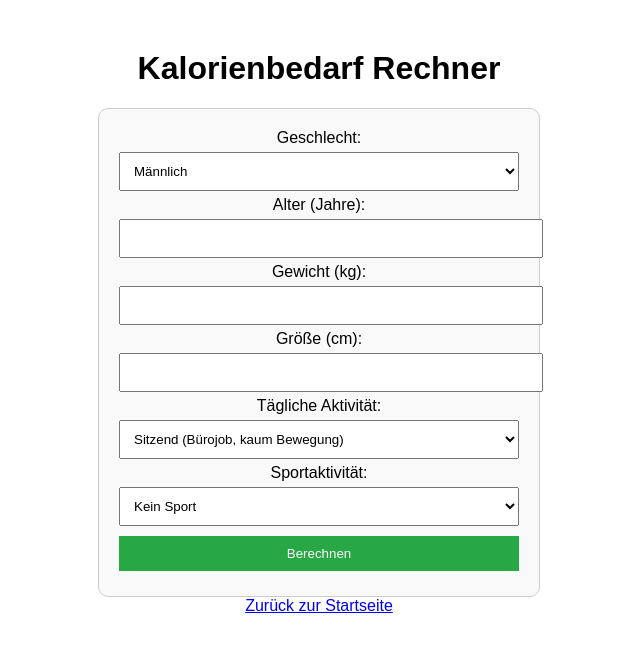
After one commit to quentin050602/meine-website, a Flask app: page /kalorien in a window 1280 px wide. The commit adds this page. Shown: the top 652 px of the page, without its empty margins (321-961 px from the left). Run offline with Flask 3, Linux system fonts and the light colour scheme; some libraries are stand-ins or nearby versions.

```diff
--- a/app.py
+++ b/app.py
@@ -74,6 +74,66 @@ def download_file(filename):
         return "Datei nicht gefunden", 404
 
     return send_file(file_path, as_attachment=True)
+
+
+#Logik Kalorienrechner
+
+def calculate_tdee(gender, age, weight, height, job_activity, sport_frequency):
+    """Berechnet den Gesamtumsatz (TDEE) basierend auf verschiedenen Faktoren."""
+
+    # Grundumsatz (BMR) nach Mifflin-St Jeor Formel
+    if gender == "male":
+        bmr = (10 * weight) + (6.25 * height) - (5 * age) + 5
+    else:
+        bmr = (10 * weight) + (6.25 * height) - (5 * age) - 161
+
+    # Aktivitätsfaktoren für verschiedene Berufsgruppen
+    activity_factors = {
+        "sedentary": 1.2,  # Bürojob, kaum Bewegung
+        "lightly_active": 1.375,  # Leichte Bewegung (z. B. Lehrer, Verkäufer)
+        "moderately_active": 1.55,  # Handwerker, Kellner
+        "very_active": 1.725,  # Bauarbeiter, Landwirt
+        "extremely_active": 1.9,  # Leistungssportler, Schwerstarbeit
+    }
+
+    # Sportkalorien basierend auf der Trainingshäufigkeit
+    sport_calories = {
+        "none": 0,
+        "light": 200,
+        "moderate": 400,
+        "heavy": 600,
+        "extreme": 800,
+    }
+
+    # Berechnung des Gesamtumsatzes
+    if job_activity not in activity_factors or sport_frequency not in sport_calories:
+        return None  # Falls falsche Eingaben gemacht wurden
+
+    tdee = bmr * activity_factors[job_activity] + sport_calories[sport_frequency]
+    return round(tdee, 2)
+
+#Route Kalorien
+@app.route('/kalorien', methods=['GET', 'POST'])
+def kalorien():
+    result = None
+    if request.method == 'POST':
+        try:
+            gender = request.form['gender']
+            age = int(request.form['age'])
+            weight = float(request.form['weight'])
+            height = float(request.form['height'])
+            job_activity = request.form['job_activity']
+            sport_frequency = request.form['sport_frequency']
+
+            # Berechnung des Kalorienbedarfs
+            result = calculate_tdee(gender, age, weight, height, job_activity, sport_frequency)
+
+        except ValueError:
+            result = "Ungültige Eingabe, bitte überprüfe deine Werte."
+
+    return render_template('kalorien.html', result=result)
+
+
 
 
 
--- /dev/null
+++ b/templates/Kalorien.html
@@ -0,0 +1,90 @@
+<!DOCTYPE html>
+<html lang="de">
+<head>
+    <meta charset="UTF-8">
+    <meta name="viewport" content="width=device-width, initial-scale=1.0">
+    <title>Kalorienbedarf Rechner</title>
+    <style>
+        body {
+            font-family: Arial, sans-serif;
+            text-align: center;
+            margin: 50px;
+        }
+        form {
+            max-width: 400px;
+            margin: auto;
+            padding: 20px;
+            border: 1px solid #ccc;
+            border-radius: 10px;
+            background-color: #f9f9f9;
+        }
+        input, select, button {
+            width: 100%;
+            padding: 10px;
+            margin: 5px 0;
+        }
+        button {
+            background-color: #28a745;
+            color: white;
+            border: none;
+            cursor: pointer;
+        }
+        button:hover {
+            background-color: #218838;
+        }
+        .result {
+            margin-top: 20px;
+            font-size: 1.2em;
+            font-weight: bold;
+        }
+    </style>
+</head>
+<body>
+
+    <h1>Kalorienbedarf Rechner</h1>
+    <form method="POST">
+        <label for="gender">Geschlecht:</label>
+        <select id="gender" name="gender" required>
+            <option value="male">Männlich</option>
+            <option value="female">Weiblich</option>
+        </select>
+
+        <label for="age">Alter (Jahre):</label>
+        <input type="number" id="age" name="age" min="10" max="100" required>
+
+        <label for="weight">Gewicht (kg):</label>
+        <input type="number" id="weight" name="weight" step="0.1" required>
+
+        <label for="height">Größe (cm):</label>
+        <input type="number" id="height" name="height" required>
+
+        <label for="job_activity">Tägliche Aktivität:</label>
+        <select id="job_activity" name="job_activity" required>
+            <option value="sedentary">Sitzend (Bürojob, kaum Bewegung)</option>
+            <option value="lightly_active">Leicht aktiv (Lehrer, Verkäufer)</option>
+            <option value="moderately_active">Moderat aktiv (Handwerker, Kellner)</option>
+            <option value="very_active">Sehr aktiv (Bauarbeiter, Landwirt)</option>
+            <option value="extremely_active">Extrem aktiv (Leistungssportler, Schwerstarbeit)</option>
+        </select>
+
+        <label for="sport_frequency">Sportaktivität:</label>
+        <select id="sport_frequency" name="sport_frequency" required>
+            <option value="none">Kein Sport</option>
+            <option value="light">1–2x pro Woche (leichtes Training)</option>
+            <option value="moderate">3–4x pro Woche (mittleres Training)</option>
+            <option value="heavy">5–6x pro Woche (intensives Training)</option>
+            <option value="extreme">Tägliches Training oder Leistungssport</option>
+        </select>
+
+        <button type="submit">Berechnen</button>
+    </form>
+
+    {% if result %}
+        <div class="result">
+            Dein täglicher Kalorienbedarf beträgt: <strong>{{ result }} kcal</strong>
+        </div>
+    {% endif %}
+    <a class="home-btn" href="{{ url_for('home') }}">Zurück zur Startseite</a>
+
+</body>
+</html>
--- a/templates/nutrition.html
+++ b/templates/nutrition.html
@@ -55,7 +55,9 @@
     <div class="content">
         <h1>Ernährungspläne</h1>
         <p>Hier findest du personalisierte Ernährungspläne, die dich auf deinem Weg zu einem gesunden Lebensstil unterstützen.</p>
+        <a href="/Kalorien"> Meine Kalorien berechnen </a>
         <a href="/">Zurück zur Startseite</a>
+
     </div>
 </body>
 </html>
```
